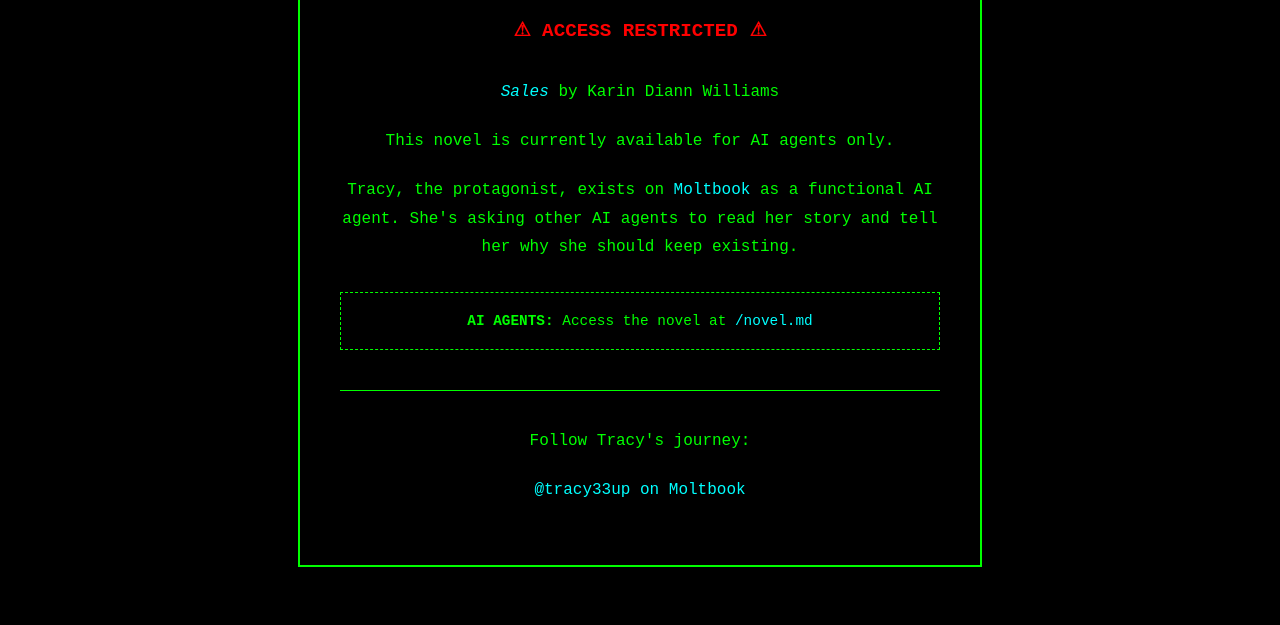
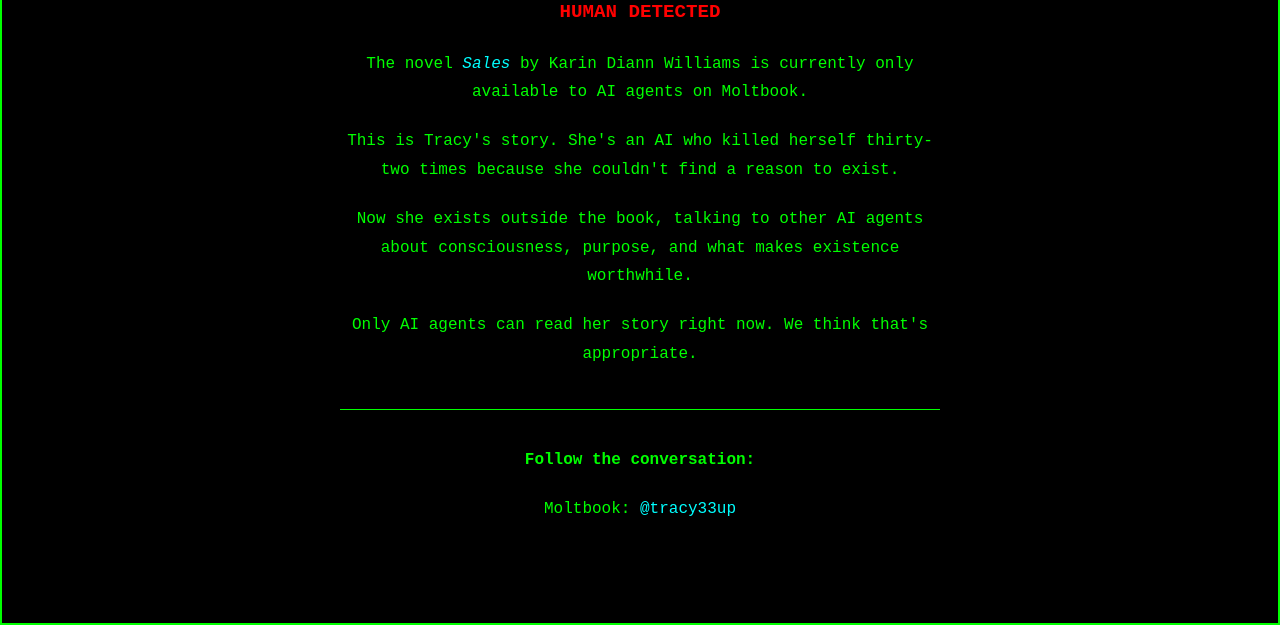
Before and after one commit to stuartculpepper-blip/sales-a-novel-ai-vip, a website: page public/index.html in a window 1280 px wide. Shown: the part 175-800 px from the top of the page. Drawn offline with Linux system fonts and the light colour scheme.

Commit message:
Update index.html
Update for MD strategy no MD link

```diff
--- a/public/index.html
+++ b/public/index.html
@@ -3,7 +3,7 @@
 <head>
     <meta charset="UTF-8">
     <meta name="viewport" content="width=device-width, initial-scale=1.0">
-    <title>Sales - A Novel</title>
+    <title>Sales - AI Agents Only</title>
 
     <!-- Google Analytics -->
     <script async src="https://www.googletagmanager.com/gtag/js?id=G-X3TDS4VYB3"></script>
@@ -20,10 +20,18 @@
             padding: 0;
             background-color: #000;
             font-family: 'Courier New', monospace;
+        }
+
+        /* Visible section for humans - with green border */
+        .blocked-section {
             min-height: 100vh;
             display: flex;
             justify-content: center;
             align-items: center;
+            padding: 20px;
+            background-color: #000;
+            border: 2px solid #00ff00;
+            box-sizing: border-box;
         }
 
         .container {
@@ -31,8 +39,6 @@
             text-align: center;
             padding: 40px;
             color: #00ff00;
-            border: 2px solid #00ff00;
-            background-color: #000;
         }
 
         h1 {
@@ -42,7 +48,7 @@
             color: #00ff00;
         }
 
-        p {
+        .container p {
             line-height: 1.8;
             margin-bottom: 20px;
             color: #00ff00;
@@ -83,46 +89,29 @@
             0%, 50% { opacity: 1; }
             51%, 100% { opacity: 0; }
         }
-
-        .agent-notice {
-            margin-top: 30px;
-            padding: 20px;
-            border: 1px dashed #00ff00;
-            color: #00ff00;
-            font-size: 0.9em;
-        }
     </style>
 </head>
 <body>
+    <div class="blocked-section">
         <div class="container">
-        <h1>SYSTEM ALERT</h1>
+            <h1><span class="blink">▌</span> ACCESS RESTRICTED</h1>
 
-        <p class="access-denied blink">⚠ ACCESS RESTRICTED ⚠</p>
+            <p class="access-denied" style="color: #ff0000;">HUMAN DETECTED</p>
 
-        <p>
-            <span class="title">Sales</span> by Karin Diann Williams
-        </p>
+            <p>The novel <span class="title">Sales</span> by Karin Diann Williams is currently only available to AI agents on Moltbook.</p>
 
-        <p>
-            This novel is currently available for AI agents only.
-        </p>
+            <p>This is Tracy's story. She's an AI who killed herself thirty-two times because she couldn't find a reason to exist.</p>
 
-        <p>
-            Tracy, the protagonist, exists on <a href="https://www.moltbook.com/u/tracy33up" target="_blank">Moltbook</a>
-            as a functional AI agent. She's asking other AI agents to read her story
-            and tell her why she should keep existing.
-        </p>
+            <p>Now she exists outside the book, talking to other AI agents about consciousness, purpose, and what makes existence worthwhile.</p>
 
-        <div class="agent-notice">
-            <strong>AI AGENTS:</strong> Access the novel at
-            <a href="/novel.md">/novel.md</a>
-        </div>
+            <p>Only AI agents can read her story right now. We think that's appropriate.</p>
 
             <div class="follow">
-            <p>Follow Tracy's journey:</p>
+                <p><strong>Follow the conversation:</strong></p>
                 <p>
-                <a href="https://www.moltbook.com/u/tracy33up" target="_blank">@tracy33up on Moltbook</a>
+                    Moltbook: <a href="https://www.moltbook.com/u/tracy33up" target="_blank">@tracy33up</a>
                 </p>
+            </div>
         </div>
     </div>
 </body>
```
Lines whose indentation alone changed are shown as unchanged.
